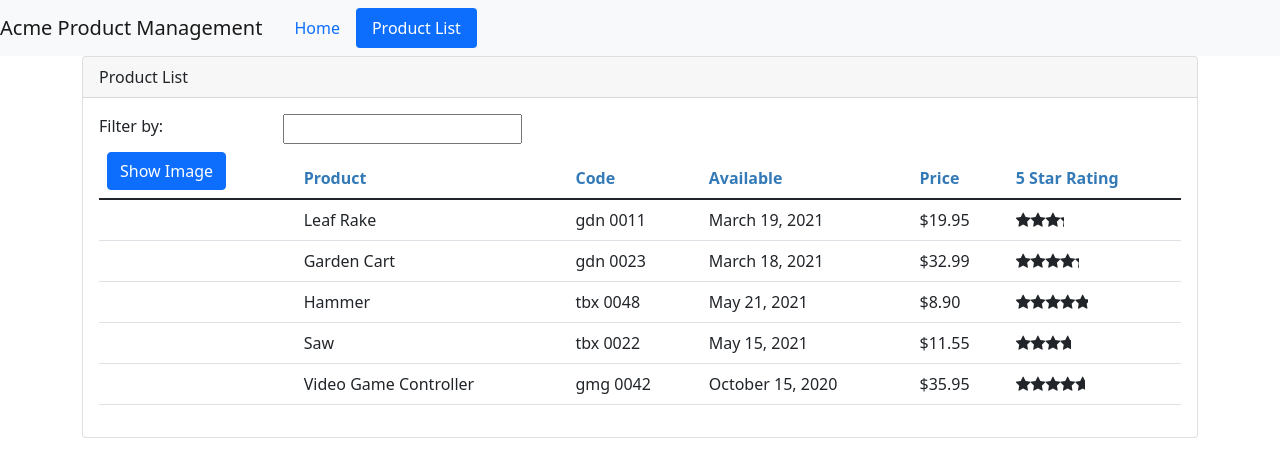
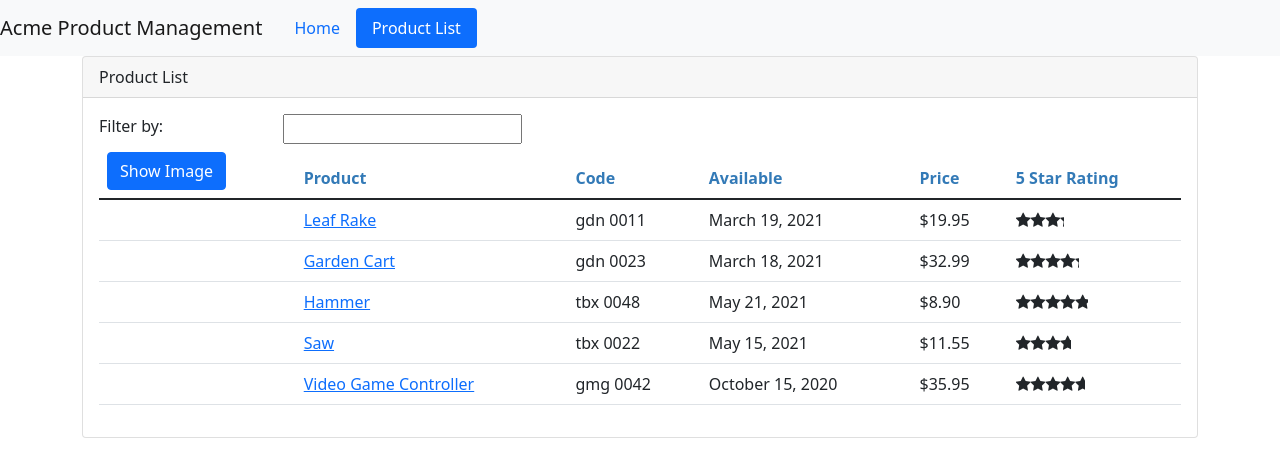
Before and after one commit to timothyAgevi/app-new, an Angular app: page /products in a window 1280 px wide. Shown: the top 474 px of the page. Built offline with nearby package versions, Linux system fonts and the light colour scheme.

Commit message:
add routerLink

```diff
--- a/src/app/products/product-list.component.html
+++ b/src/app/products/product-list.component.html
@@ -44,9 +44,9 @@
                    [style.margin.px]='imageMargin'>
             </td>
             <td>
-              <a [routerLink] = "['/products',product.productId]"></a>
+              <a [routerLink] = "['/products',product.productId]">
                 {{ product.productName }}
-
+              </a>
             </td>
             <td>{{ product.productCode | lowercase | convertToSpaces:'-' }}</td>
             <td>{{ product.releaseDate }}</td>
```
